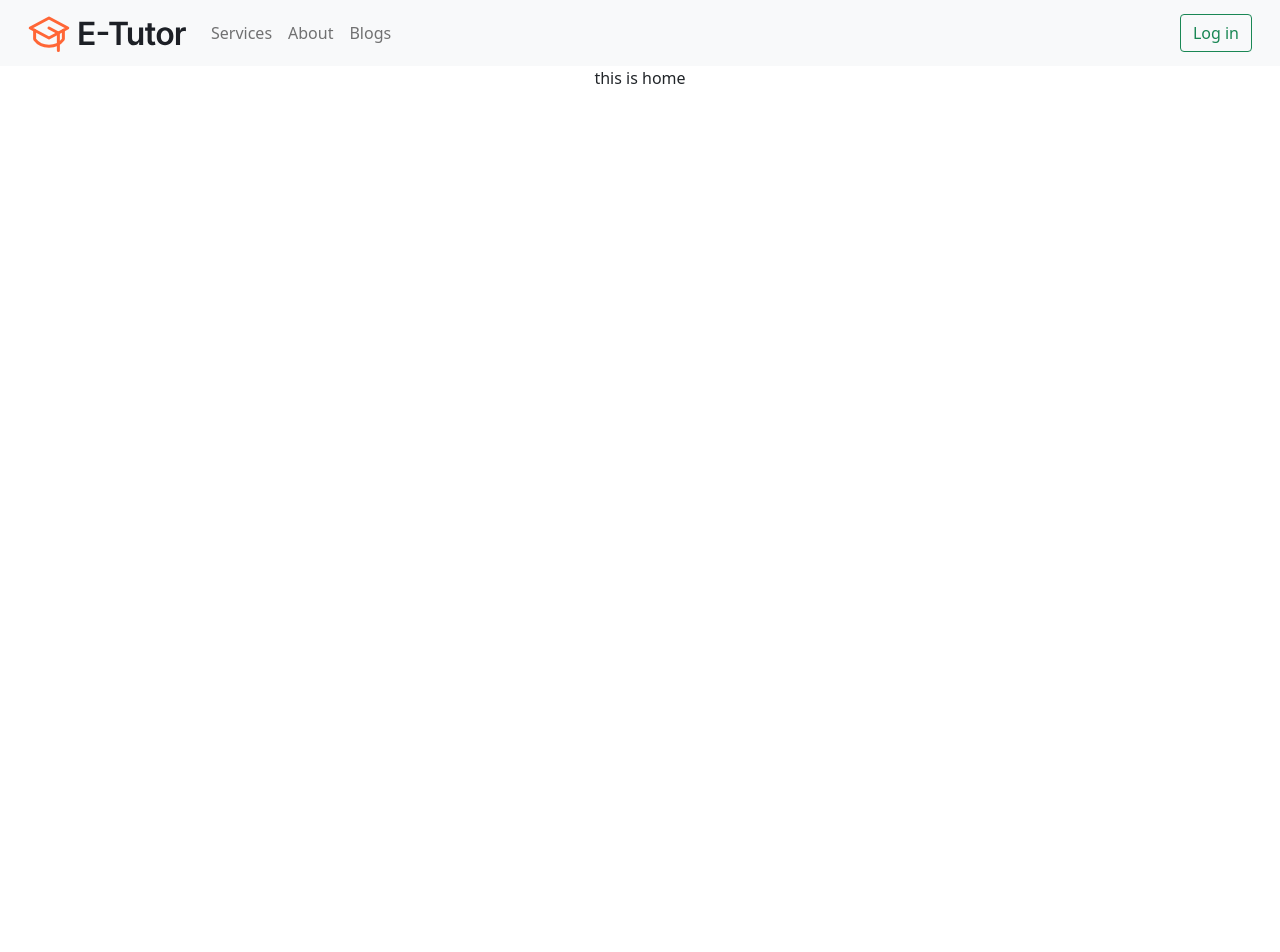
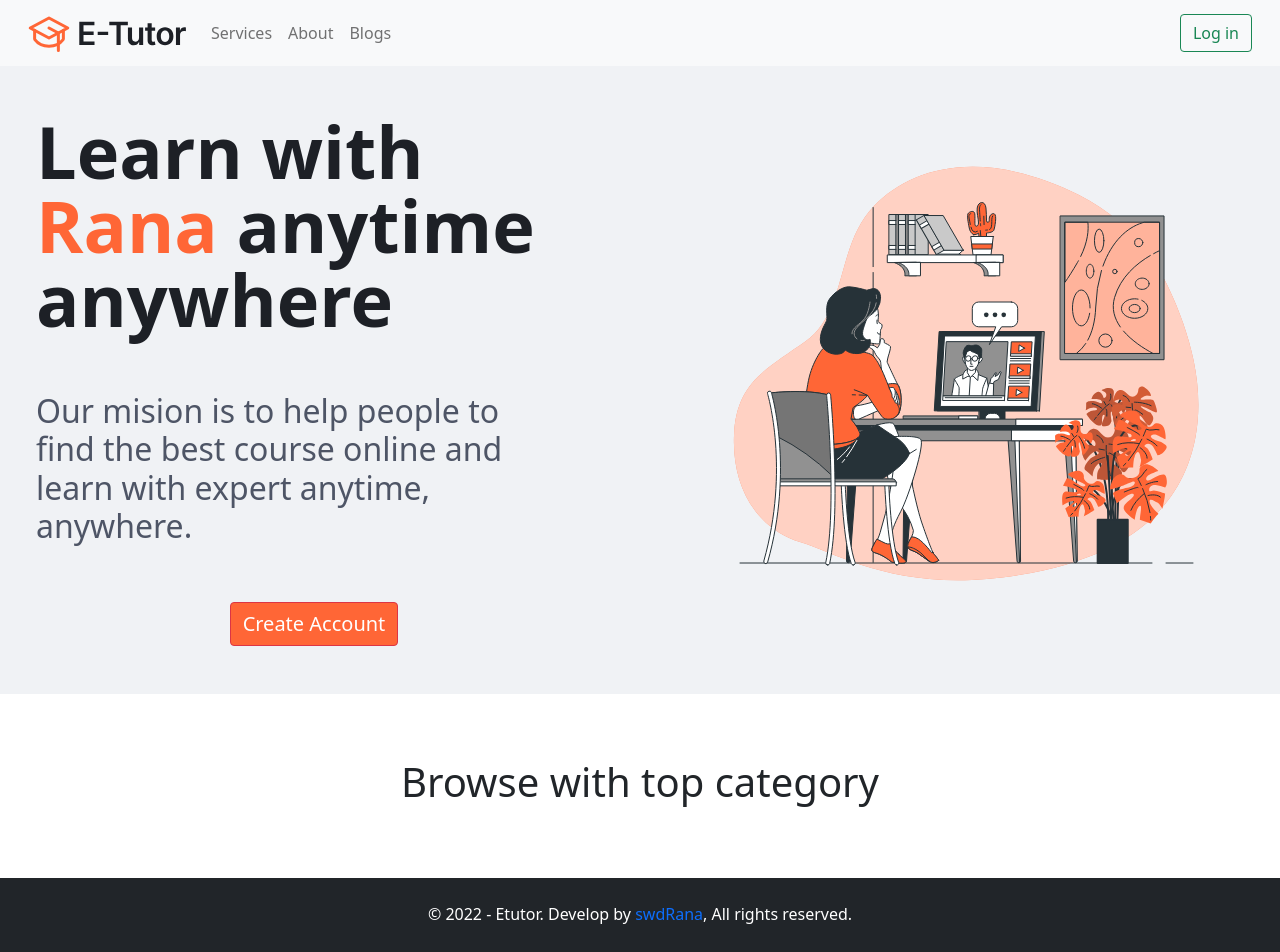
Before and after one commit to swdrana/independent-service-provider, a React (Create React App) app: page / in a window 1280 px wide. Shown: the top 952 px of the page. Before the commit the page ends 800 px from the top, so only its background shows below. Built offline with nearby package versions, Linux system fonts and the light colour scheme.

Commit message:
banner area word finish

```diff
--- a/src/App.js
+++ b/src/App.js
@@ -3,10 +3,13 @@
 import "./App.css";
 import About from "./components/About/About";
 import Blogs from "./components/Blogs/Blogs";
+import Footer from "./components/Footer/Footer";
 import Header from "./components/Header/Header";
 import Home from "./components/Home/Home";
 import NotFound from "./components/NotFound/NotFound";
 import Services from "./components/Services/Services";
+import Signup from "./Pages/Signup/Signup";
+import Login from "./Pages/Login/Login";
 
 function App() {
   return (
@@ -18,8 +21,11 @@
         <Route path="/services" element={<Services/>}></Route>
         <Route path="/about" element={<About/>}></Route>
         <Route path="/blogs" element={<Blogs/>}></Route>
+        <Route path="/signup" element={<Signup/>}></Route>
+        <Route path="/login" element={<Login/>}></Route>
         <Route path="*" element={<NotFound/>}></Route>
       </Routes>
+      <Footer></Footer>
     </div>
   );
 }
--- /dev/null
+++ b/src/components/Footer/Footer.js
@@ -0,0 +1,24 @@
+import React from "react";
+import "./Footer.css";
+const date = new Date();
+const Footer = () => {
+  return (
+    <div className="position-relative">
+      <footer className="bg-dark text-white py-3 pt-4 ">
+        <p>
+          © {date.getFullYear()} - Etutor. Develop by{" "}
+          <a
+            href="https://github.com/swdrana"
+            className=" text-decoration-none"
+            target="_blank"
+          >
+            swdRana
+          </a>
+          , All rights reserved.
+        </p>
+      </footer>
+    </div>
+  );
+};
+
+export default Footer;
--- a/src/components/Home/Home.css
+++ b/src/components/Home/Home.css
@@ -0,0 +1,29 @@
+.banner{
+    background: rgb(240, 242, 245);
+}
+.banner h1{
+    font-size: 72px;
+    font-weight: 600;
+    line-height: 74px;
+    color: rgb(29, 32, 38);
+}
+.banner h4{
+    font-size: 32px;
+    color: rgb(78, 85, 102);
+}
+.banner Button{
+    font-size: 20px;
+    background-color: #ff6636;
+}
+.banner Button:hover{
+    background-color: rgb(190, 65, 27);
+}
+/* .banner-pik{
+    height: 553px;
+    position: relative;
+    left: 5px;
+    clip-path: polygon(20% 0%, 100% 0px, 100% 100%, 0px 130%);
+} */
+.orange{
+    color: #ff6636;
+}
--- a/src/components/Home/Home.js
+++ b/src/components/Home/Home.js
@@ -1,11 +1,44 @@
-import React from 'react';
-import './Home.css';
+import React from "react";
+import { Button } from "react-bootstrap";
+import { useNavigate } from "react-router-dom";
+import "./Home.css";
+// import banner from '../../images/hand-holding-smartphone-with-tutor-screen.jpg'
+import banner from "../../images/Webinar-bro.svg";
+const goToSignUp = () => {};
 const Home = () => {
-    return (
-        <div>
-            this is home
+  let navigate = useNavigate();
+  return (
+    <>
+      <div className="row banner">
+        <div className="col-md-6 px-5 py-5 d-flex align-items-center ">
+          <div className="">
+            <h1 className="text-start">
+              Learn with <span className="orange">Rana</span> anytime anywhere
+            </h1>
+            <h4 className="text-start py-5  pe-5">
+              Our mision is to help people to find the best course online and
+              learn with expert anytime, anywhere.
+            </h4>
+            <Button
+              className=" btn-danger"
+              onClick={() => {
+                navigate("/signup");
+              }}
+            >
+              Create Account
+            </Button>
+          </div>
         </div>
-    );
+        <div className="col-md-6  banner-pik d-flex justify-content-center align-items-center">
+          <img src={banner} className="image-fluid" alt="" height="500px"/>
+          {/* <img src="https://e-tutor-html.netlify.app/assets/images/hero-thumb.jpg" className="img-fluid" alt="" /> */}
+        </div>
+      </div>
+      <div className="catagory container my-5 py-3">
+        <h1 className="text-center ">Browse with top category</h1>
+      </div>
+    </>
+  );
 };
 
 export default Home;
```
Also changed, not shown: src/components/Footer/Footer.css (added), src/images/Webinar-bro.svg (added).
